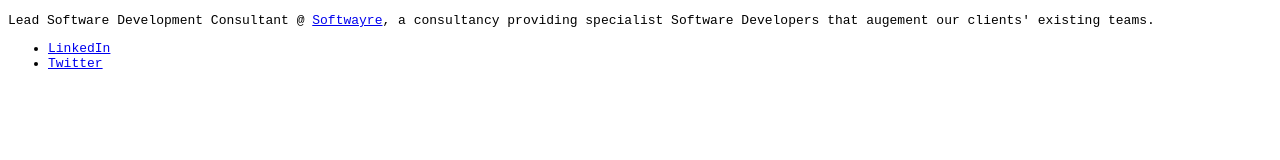
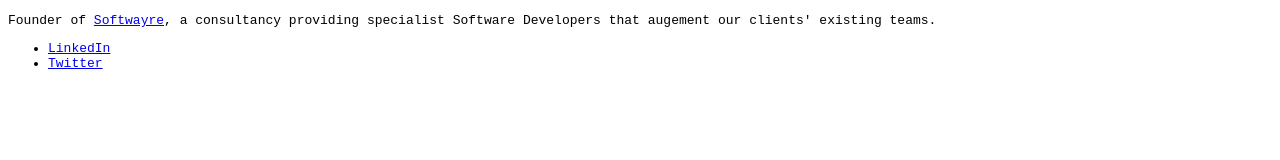
Before and after one commit to craigayre/craigayre.github.io, a plain HTML site: page index.html in a window 1280 px wide. Drawn offline with Linux system fonts and the light colour scheme.

Commit message:
Update index.html

```diff
--- a/index.html
+++ b/index.html
@@ -14,7 +14,7 @@
     </head>
 
     <body>
-        <p>Lead Software Development Consultant @ <a href="https://softwayre.com">Softwayre</a>, a consultancy providing specialist Software Developers that augement our clients' existing teams.</p>
+        <p>Founder of <a href="https://softwayre.com">Softwayre</a>, a consultancy providing specialist Software Developers that augement our clients' existing teams.</p>
 
         <ul>
             <li><a href="https://www.linkedin.com/in/craig-ayre/">LinkedIn</a></li>
```
